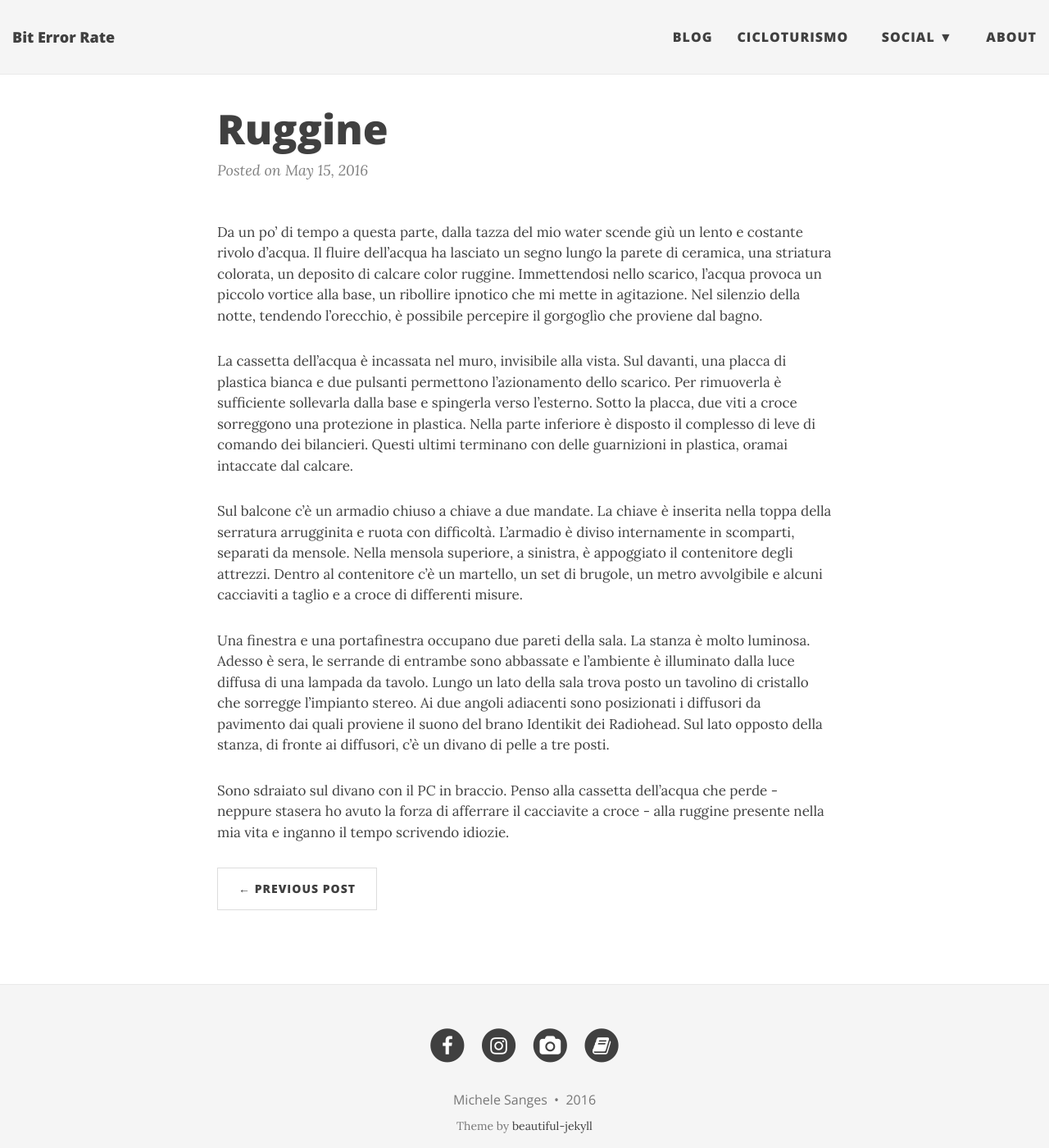
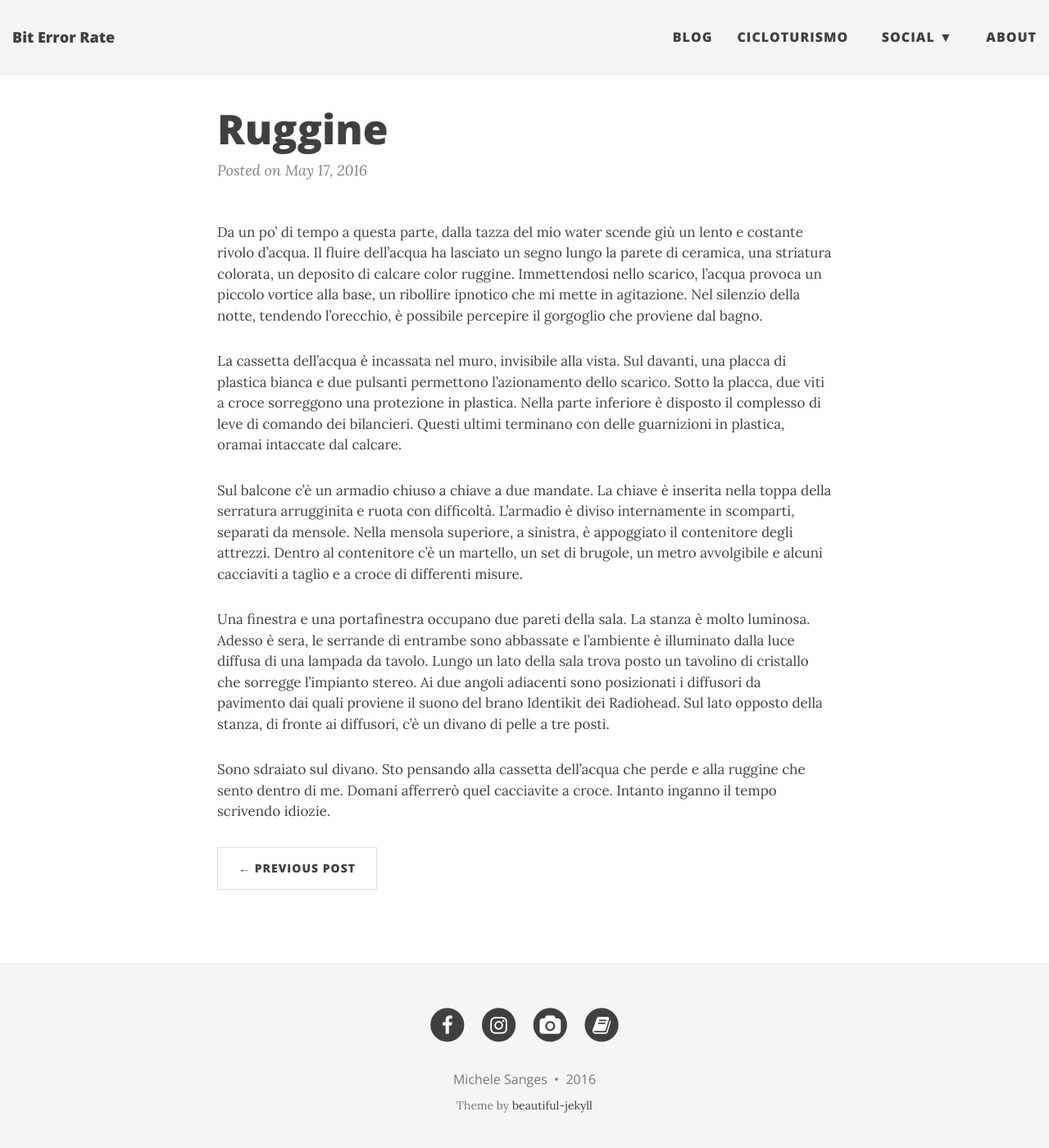
Before and after one commit to michelesanges/michelesanges.github.io, a Jekyll site: the page built from _posts/2016-05-17-ruggine.markdown, in a window 1280 px wide and 1400 px high. Shown: the whole window at 82% size. Built offline with Jekyll 4.4.1, drawn with Linux system fonts in a browser that asks for light colours; nearby versions of some CDN libraries.

Commit message:
Post Ruggine

```diff
--- a/_posts/2016-05-15-nessuna voglia.markdown
+++ b/_posts/2016-05-17-ruggine.markdown
@@ -5,24 +5,21 @@ title:  "Ruggine"
 Da un po' di tempo a questa parte, dalla tazza del mio water scende giù un lento e costante rivolo d'acqua.
 Il fluire dell'acqua ha lasciato un segno lungo la parete di ceramica, una striatura colorata, un deposito di calcare color ruggine.
 Immettendosi nello scarico, l'acqua provoca un piccolo vortice alla base, un ribollire ipnotico che mi mette in agitazione.
-Nel silenzio della notte, tendendo l'orecchio, è possibile percepire il gorgoglìo che proviene dal bagno.
+Nel silenzio della notte, tendendo l'orecchio, è possibile percepire il gorgoglio che proviene dal bagno.
 
 La cassetta dell'acqua è incassata nel muro, invisibile alla vista. Sul davanti, una placca di plastica bianca e due pulsanti permettono l'azionamento dello scarico.
-Per rimuoverla è sufficiente sollevarla dalla base e spingerla verso l'esterno.
 Sotto la placca, due viti a croce sorreggono una protezione in plastica. Nella parte inferiore è disposto il complesso di leve di comando dei bilancieri.
 Questi ultimi terminano con delle guarnizioni in plastica, oramai intaccate dal calcare.
 
 Sul balcone c'è un armadio chiuso a chiave a due mandate. La chiave è inserita nella toppa della serratura arrugginita e ruota con difficoltà.
 L'armadio è diviso internamente in scomparti, separati da mensole. Nella mensola superiore, a sinistra, è appoggiato il contenitore degli attrezzi.
 Dentro al contenitore c'è un martello, un set di brugole, un metro avvolgibile e alcuni cacciaviti a taglio e a croce di differenti misure.
-<!--Il cacciavite adatto alle viti a croce che sorreggono la placca, è quello con il manico verde.-->
 
 Una finestra e una portafinestra occupano due pareti della sala.
 La stanza è molto luminosa. Adesso è sera, le serrande di entrambe sono abbassate e l'ambiente è illuminato dalla luce diffusa di una lampada da tavolo.
 Lungo un lato della sala trova posto un tavolino di cristallo che sorregge l'impianto stereo.
 Ai due angoli adiacenti sono posizionati i diffusori da pavimento dai quali proviene il suono del brano Identikit dei Radiohead.
-Sul lato opposto della stanza, di fronte ai diffusori, c'è un divano di pelle a tre posti. <!--Una figura è sdraiata sul divano.-->
+Sul lato opposto della stanza, di fronte ai diffusori, c'è un divano di pelle a tre posti.
 
-Sono sdraiato sul divano con il PC in braccio. <!--Neppure stasera ho la forza di afferrare il cacciavite a croce.
-Penso alla ruggine presente nella mia vita e inganno il tempo scrivendo idiozie.-->
-Penso alla cassetta dell'acqua che perde - neppure stasera ho avuto la forza di afferrare il cacciavite a croce - alla ruggine presente nella mia vita e inganno il tempo scrivendo idiozie.
+Sono sdraiato sul divano. Sto pensando alla cassetta dell'acqua che perde e alla ruggine che sento dentro di me. Domani afferrerò quel cacciavite a croce.
+Intanto inganno il tempo scrivendo idiozie.
```
